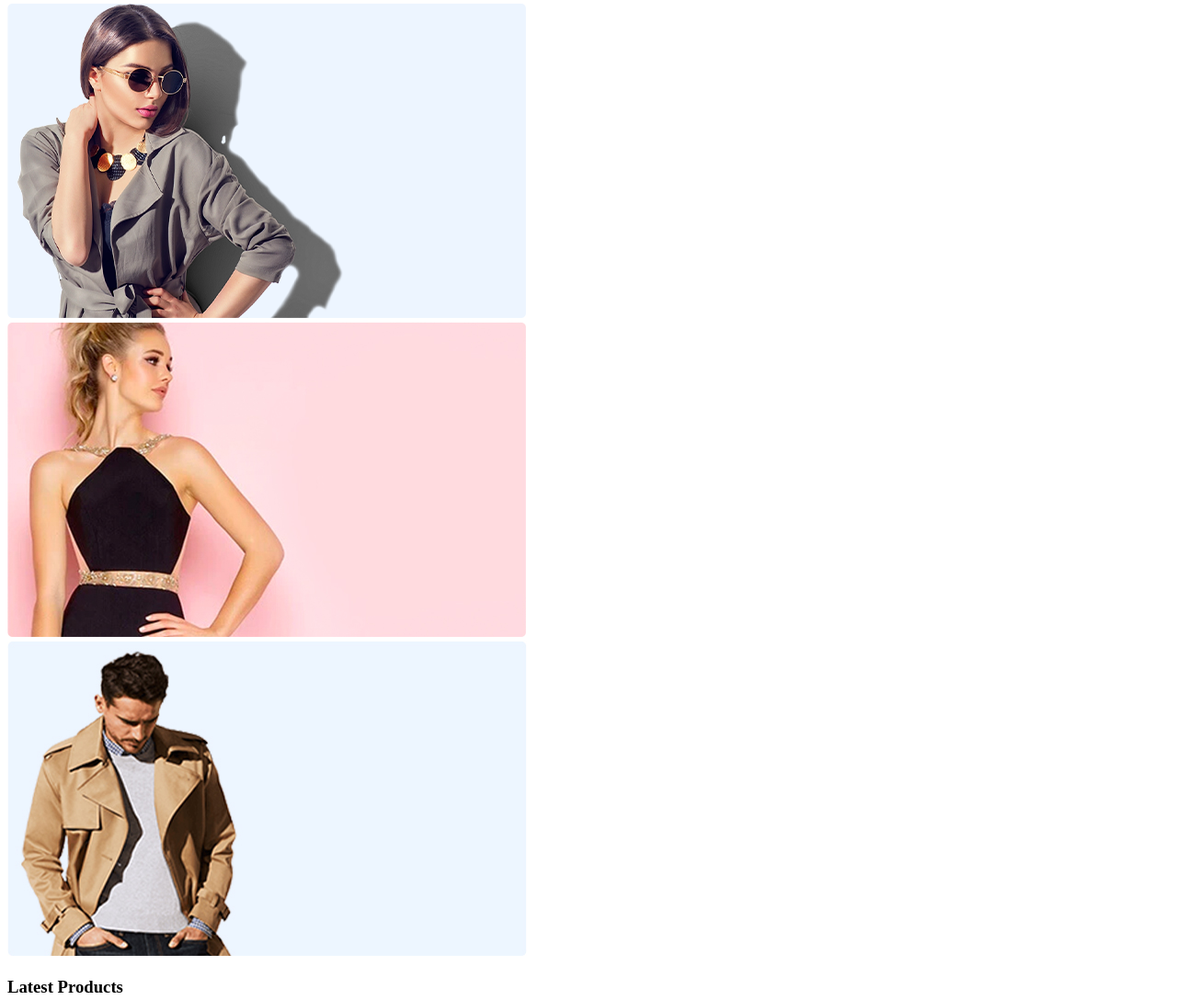
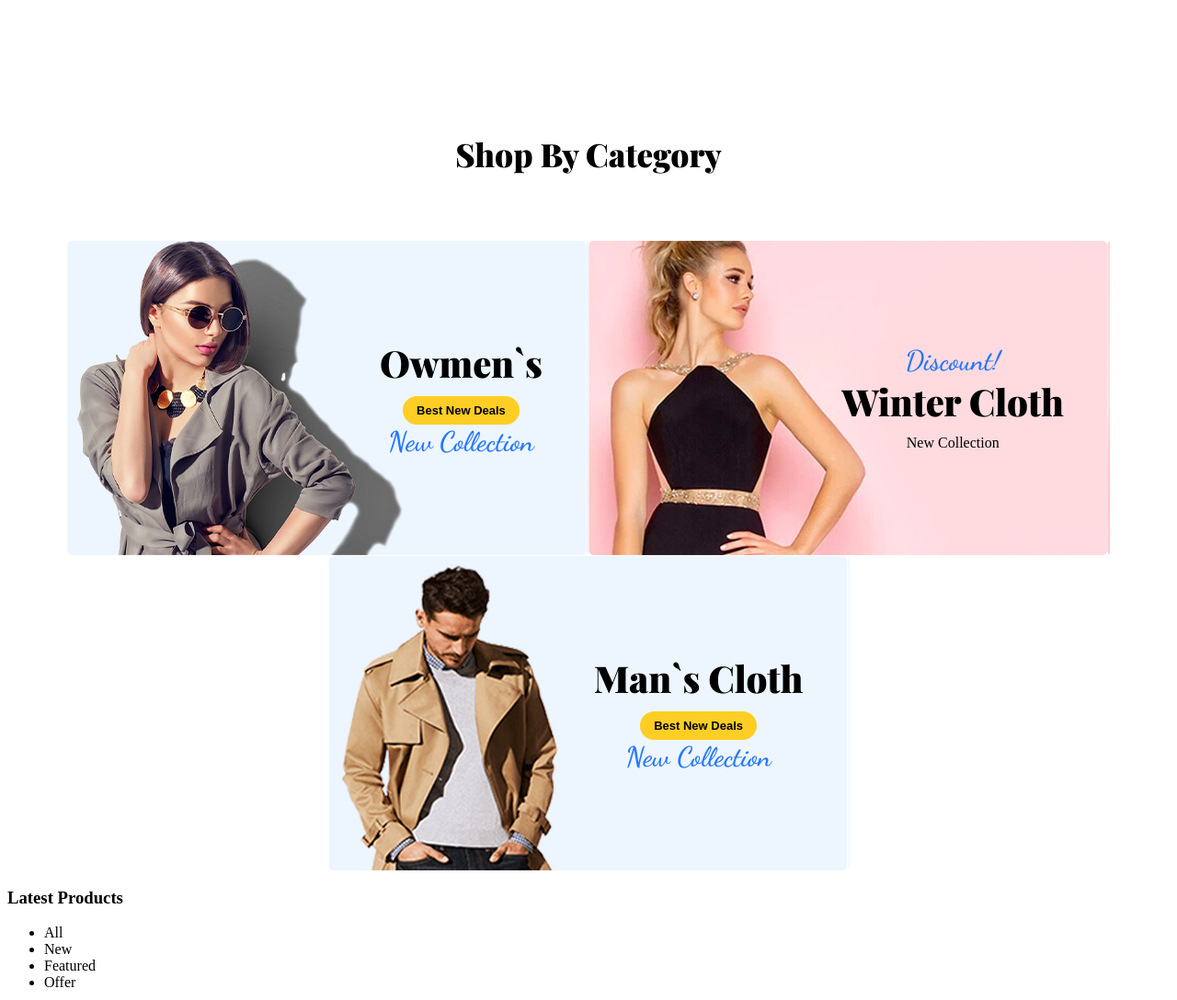
Before and after one commit to glaubernespoli/FbW39_EStore, a website: page public/index.html in a window 1280 px wide. Shown: the part 1195-2283 px from the top of the page at 92% size. Drawn offline with nearby package versions, Linux system fonts and the light colour scheme.

Commit message:
shop_by_category_1.0_&_hero_3.0

```diff
--- a/public/css/main.css
+++ b/public/css/main.css
@@ -38,8 +38,89 @@
     transition: all 0.3s ease 0s;
     cursor: pointer;
     font-size: large;
+    margin-top: 45px;
 }
 
 .shop_now:hover {
     background-color: #1d60ca;
 }
+
+.category {
+    text-align: center;
+    margin-top: 200px;
+}
+
+.sbc {
+    font-family: 'Playfair Display', serif;
+    font-size: 35px;
+}
+
+.category-wrapper {
+    display: flex;
+    justify-content: center;
+    align-items: center;
+    flex-flow: row wrap;
+    overflow-wrap: normal;
+    margin-top: 70px;
+}
+
+.category-item {
+    display: flex;
+    justify-content: center;
+    align-items: flex-end;
+    flex-flow: column wrap;
+}
+
+.category-item-info {
+    padding-right: 50px;
+}
+
+.category-item.image1 {
+    background-image: url(../img/categories/cat1.jpg);
+    height: 343px;
+    width: 567px;
+}
+
+.category-item.image2 {
+    background-image: url(../img/categories/cat2.jpg);
+    height: 343px;
+    width: 567px;
+}
+
+.category-item.image3 {
+    background-image: url(../img/categories/cat3.jpg);
+    height: 343px;
+    width: 567px;
+}
+
+.category_header {
+    font-family: 'Playfair Display', serif;
+    font-size: 40px;
+    margin-bottom: 10px
+}
+
+.yellow_button {
+    background-color: #fece24;
+    font-size: small;
+    font-weight: bold;
+    padding: 8px 15px;
+    border-radius: 20px;
+    border: none;
+    cursor: pointer;
+    transition: all 0.3s ease 0s;
+}
+
+.yellow_button:hover {
+    background-color: #d8b01f;
+}
+
+p {
+    margin: 0;
+    padding: 0;
+}
+
+.new_collection {
+    font-family: 'Dancing Script', cursive;
+    color: #2577fe;
+    font-size: 30px;
+}
--- a/public/index.html
+++ b/public/index.html
@@ -93,19 +93,31 @@
 
 	<!-- Shop By Category-->
 	<div class="category" id="category">
-		<h3>Shop By Category</h3>
+		<h3 class="sbc">Shop By Category</h3>
 		<div class="category-wrapper">
-			<div class="category-item">
-				<img src="img/categories/cat1.jpg" alt="Cat1" class="category-item-img">
-				<div class="category-item-info"></div>
+			<div class="category-item image1">
+				<!-- <img src="img/categories/cat1.jpg" alt="Cat1" class="category-item-img"> -->
+				<div class="category-item-info">
+					<p class="category_header">Owmen`s</p>
+					<button type="button" class="yellow_button">Best New Deals</button>
+					<p class="new_collection overflow">New Collection</p>
+				</div>
 			</div>
-			<div class="category-item">
-				<img src="img/categories/cat2.jpg" alt="Cat2" class="category-item-img">
-				<div class="category-item-info"></div>
+			<div class="category-item image2">
+				<!-- <img src="img/categories/cat2.jpg" alt="Cat2" class="category-item-img"> -->
+				<div class="category-item-info">
+					<p class="new_collection">Discount!</p>
+					<p class="category_header">Winter Cloth</p>
+					<p class="new_collection2">New Collection</p>
+				</div>
 			</div>
-			<div class="category-item">
-				<img src="img/categories/cat3.jpg" alt="Cat3" class="category-item-img">
-				<div class="category-item-info"></div>
+			<div class="category-item image3">
+				<!-- <img src="img/categories/cat3.jpg" alt="Cat3" class="category-item-img"> -->
+				<div class="category-item-info">
+					<p class="category_header">Man`s Cloth</p>
+					<button type="button" class="yellow_button">Best New Deals</button>
+					<p class="new_collection overflow">New Collection</p>
+				</div>
 			</div>
 		</div>
 	</div>
```
